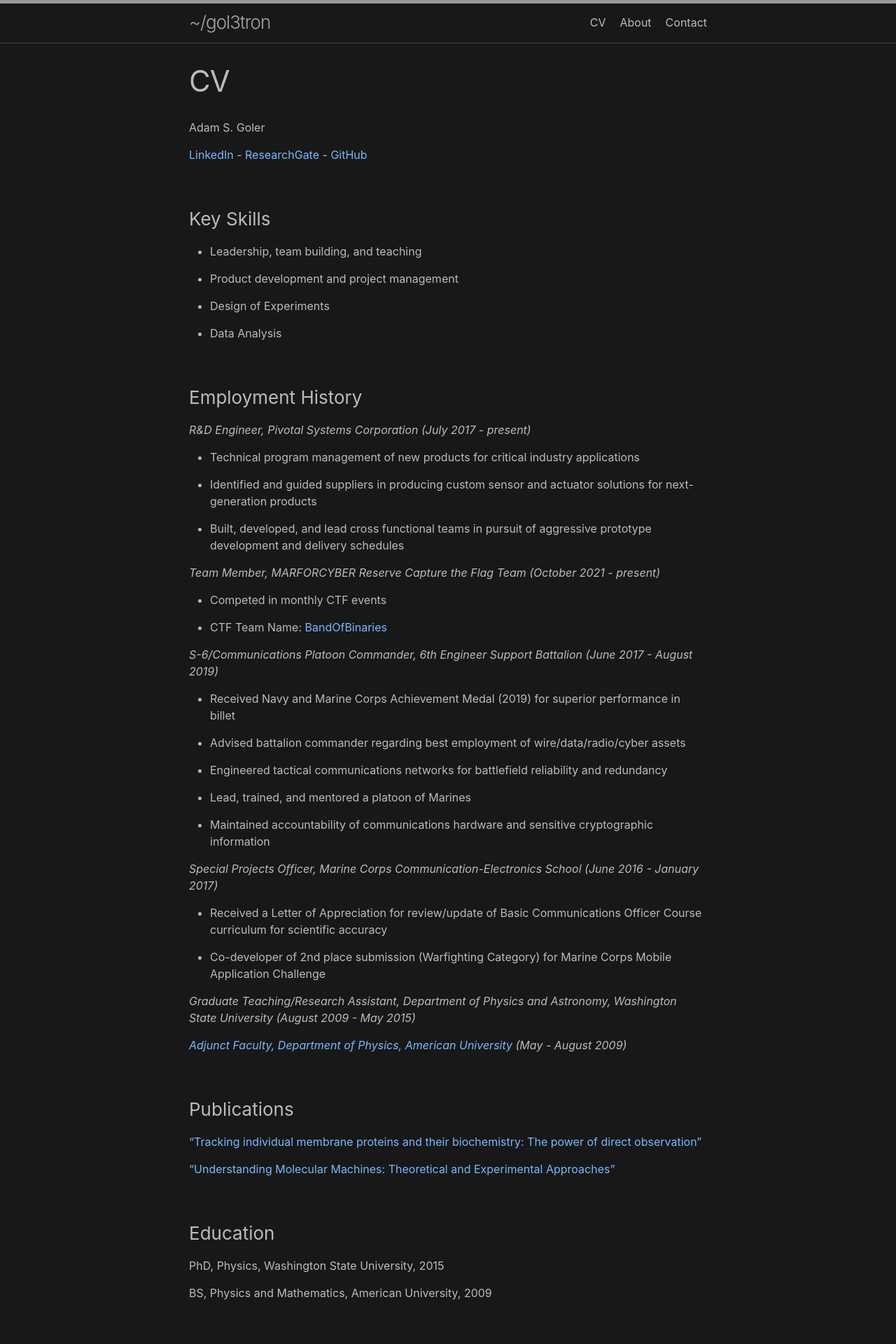
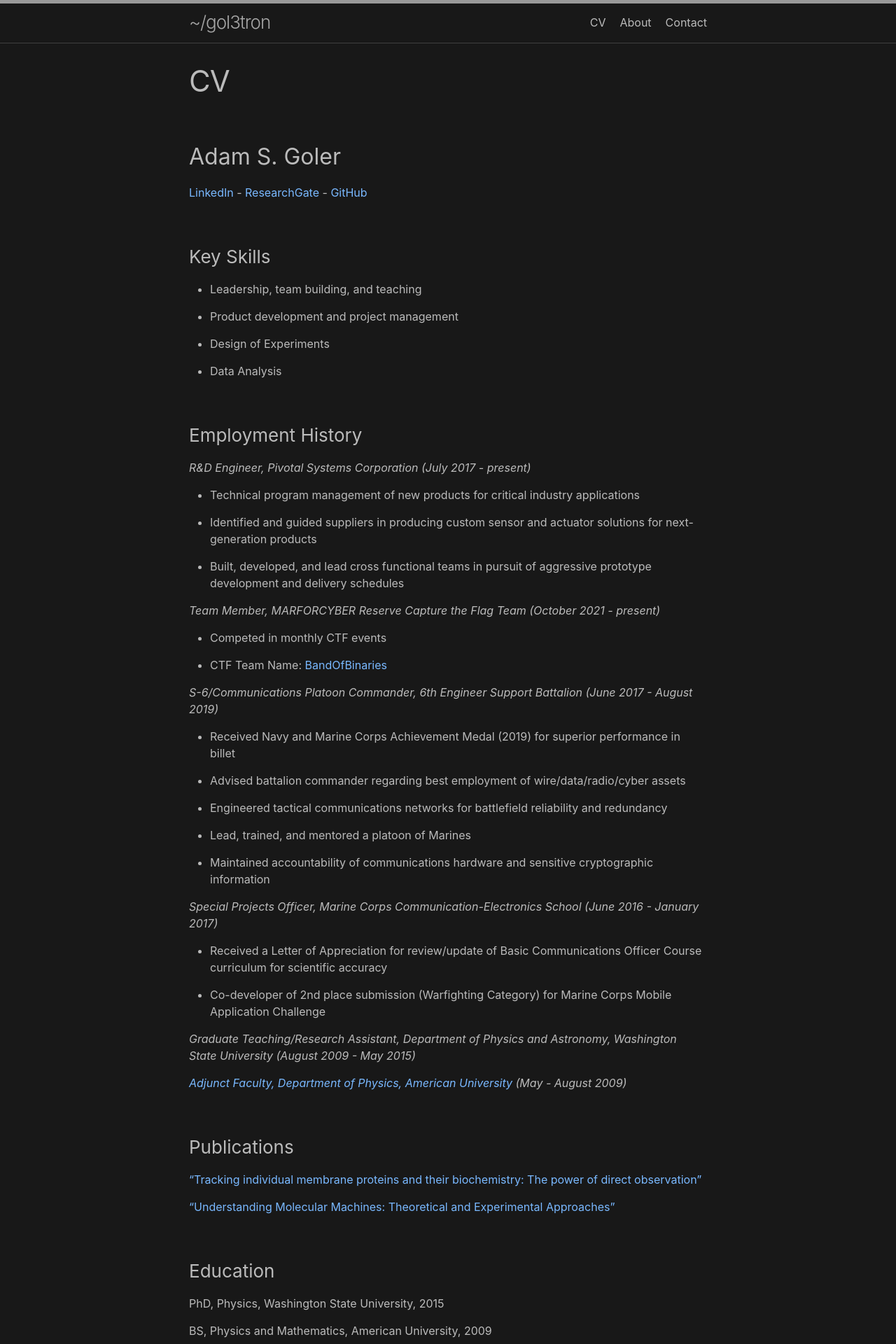
Before and after one commit to gol3tron/gol3tron.github.io, a Jekyll site: the page built from cv.md, in a window 1280 px wide. Shown: the top 1920 px of the page at 70% size. Built offline with Jekyll 4.4.1, drawn with Linux system fonts in a browser that asks for light colours.

Commit message:
Update cv.md

```diff
--- a/cv.md
+++ b/cv.md
@@ -4,7 +4,7 @@ permalink: /cv/
 title: "CV"
 ---
 
-Adam S. Goler
+## Adam S. Goler
 
 [LinkedIn](https://www.linkedin.com/in/asgoler/) - [ResearchGate](https://www.researchgate.net/profile/Adam-Goler) - [GitHub](https://github.com/gol3tron)
 
```
